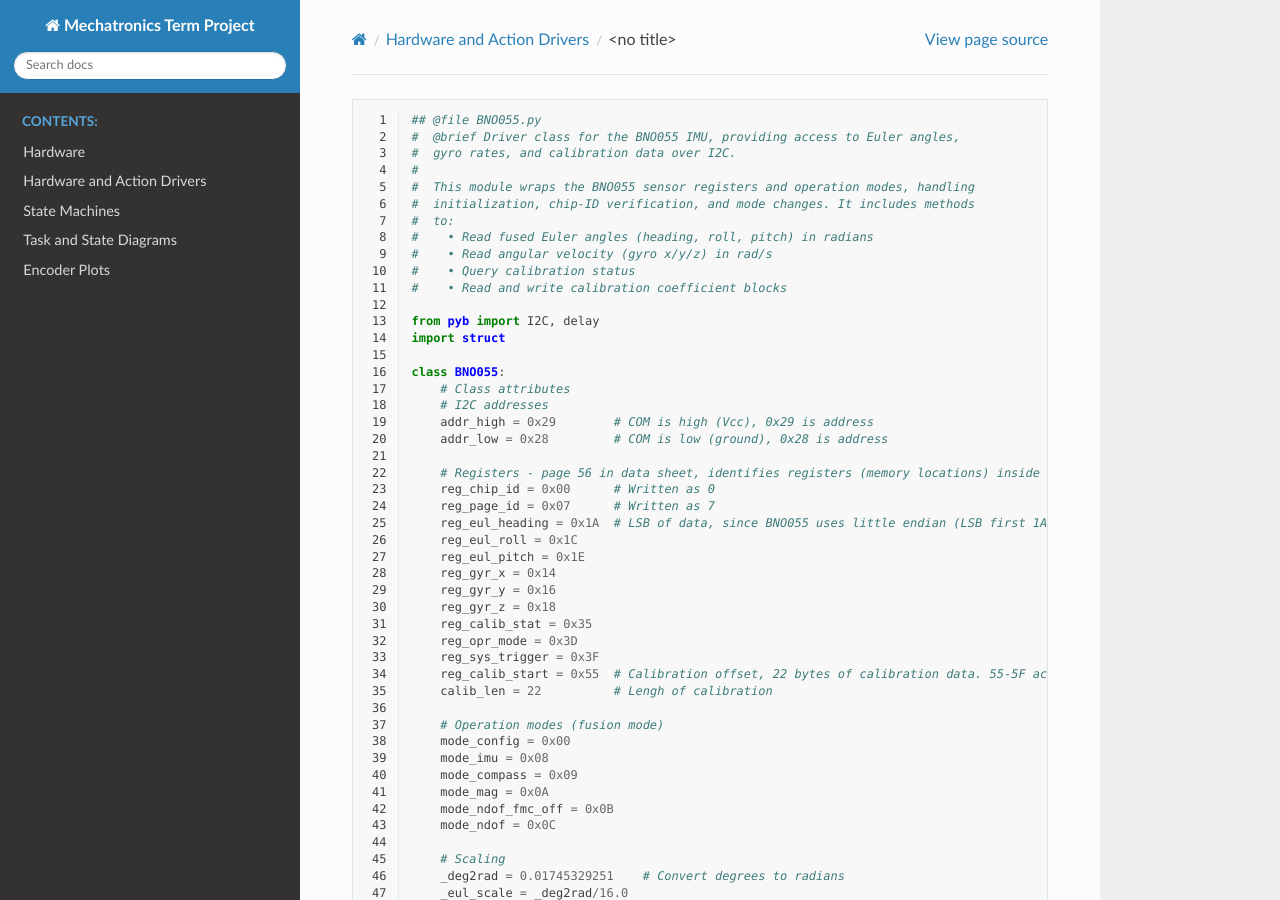
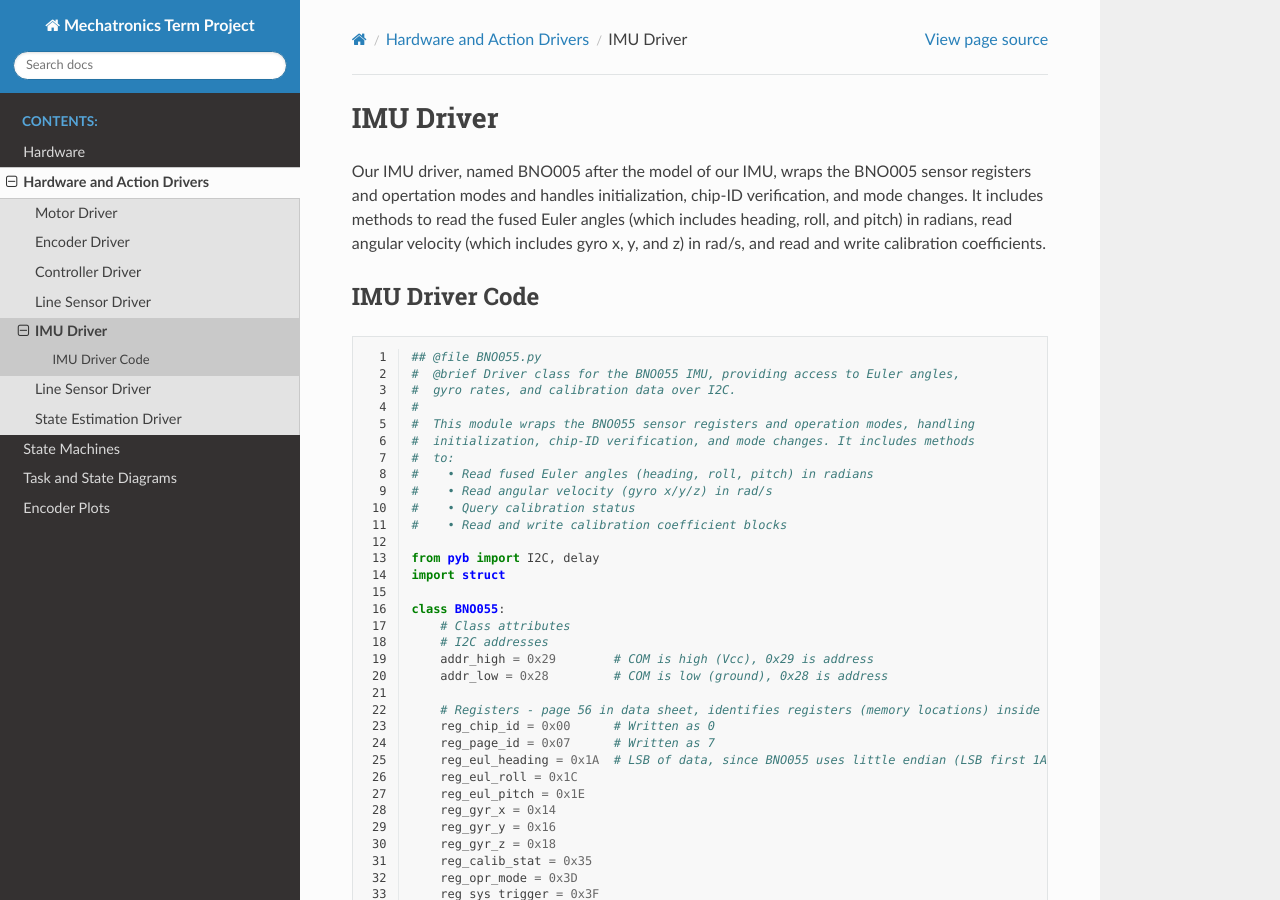
Before and after one commit to emmicayer/Mechatronics-Repository, a Sphinx documentation site: the page built from docs/IMU.rst, in a window 1280 px wide and 900 px high. Built offline with Sphinx 7.4.7 and the Read the Docs theme 3.1.0, drawn with Linux system fonts in a browser that asks for light colours; pages that are not in the unit, such as notebooks, are missing from menus.

Commit message:
Update IMU.rst

```diff
--- a/docs/IMU.rst
+++ b/docs/IMU.rst
@@ -1,3 +1,13 @@
+IMU Driver
+=======
+
+
+
+Our IMU driver, named BNO005 after the model of our IMU, wraps the BNO005 sensor registers and opertation modes and handles initialization, chip-ID verification, and mode changes. It includes methods to read the fused Euler angles (which includes heading, roll, and pitch) in radians, read angular velocity (which includes gyro x, y, and z) in rad/s, and read and write calibration coefficients.
+
+IMU Driver Code
+----
+
 .. literalinclude:: ../Source/BNO055.py
    :language: python
    :linenos:
```
